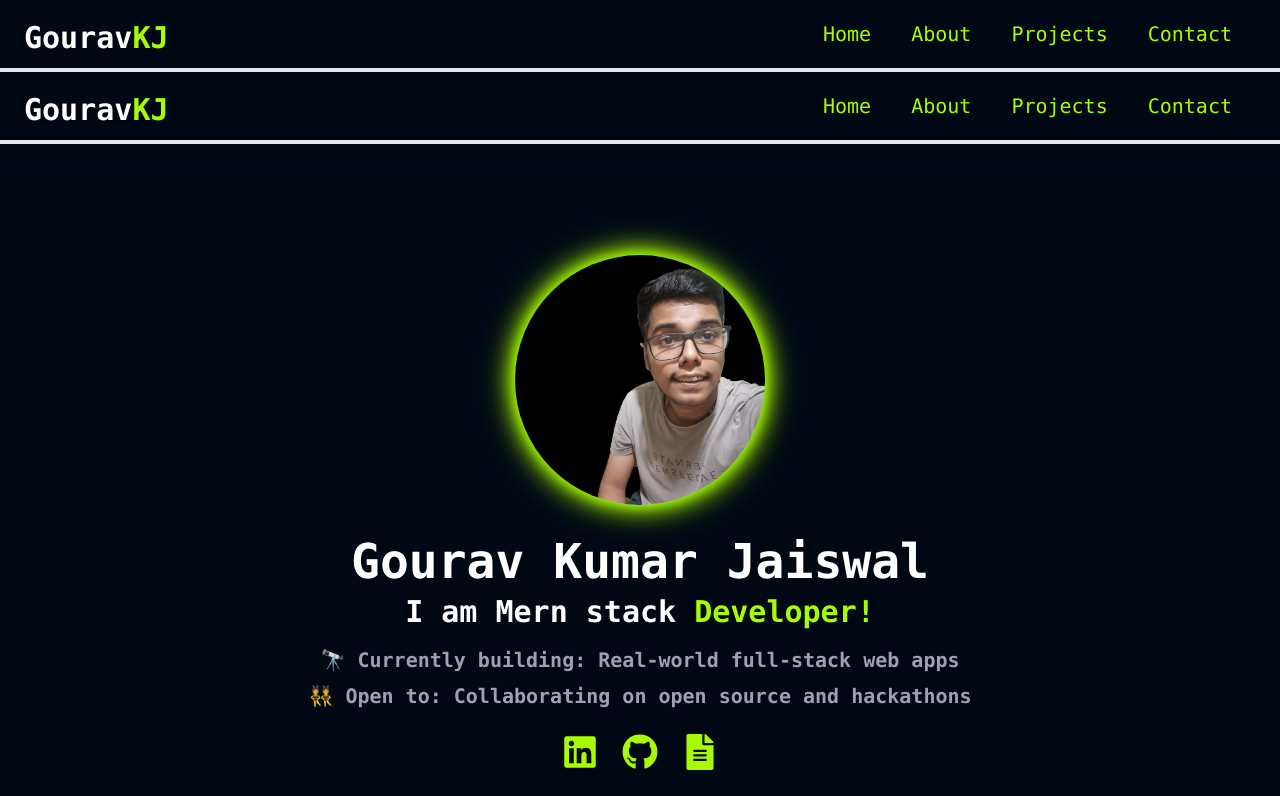
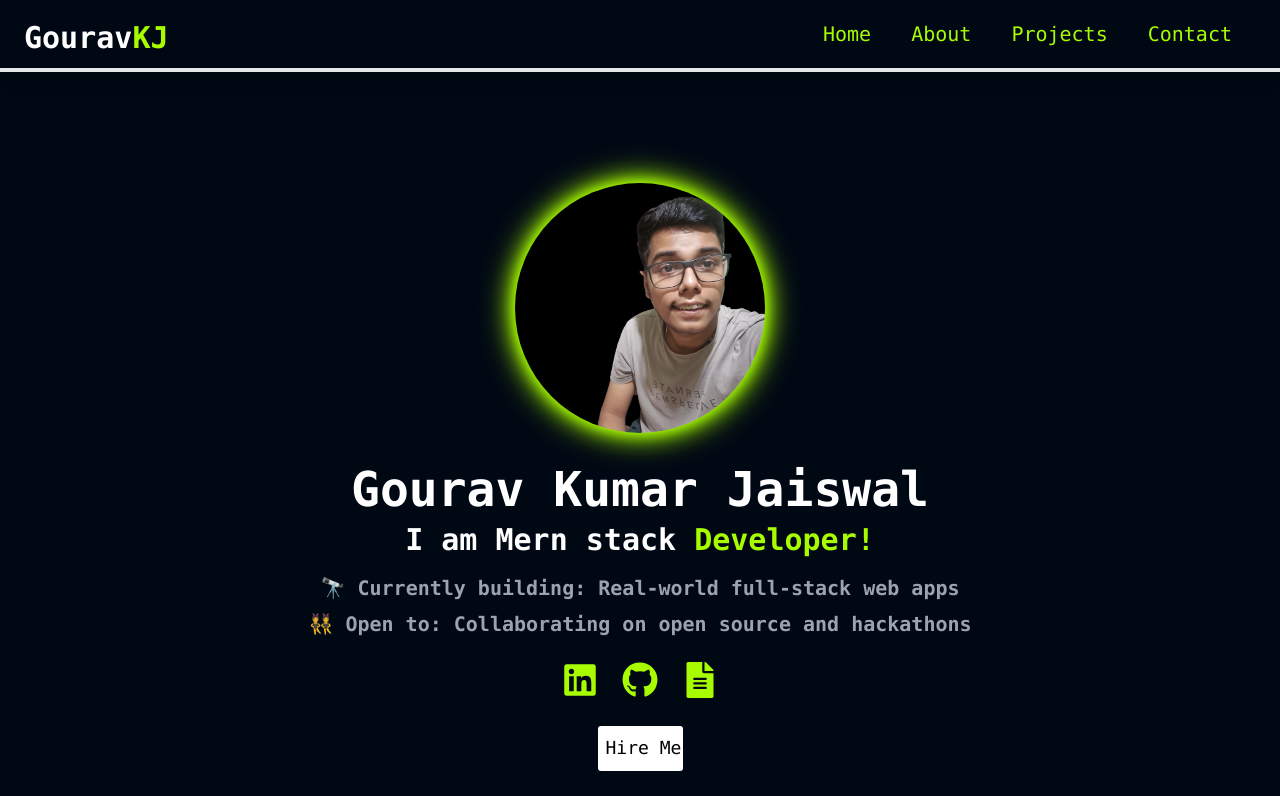
Before and after one commit to gouravKJ/portfolio1-frontend, a React (Create React App) app: page / in a window 1280 px wide. Shown: the top 796 px of the page. Built offline with nearby package versions, Linux system fonts and the light colour scheme.

Commit message:
Update dashboard.js

```diff
--- a/src/pages/dashboard.js
+++ b/src/pages/dashboard.js
@@ -13,7 +13,7 @@ import myphoto4 from '../assets/Screenshot 2025-07-09 131658.png';
 import AOS from 'aos';
 import { MdMail } from "react-icons/md";
 import {  toast } from 'react-toastify';
-import Navbar from '../components/navbar';
+
 
 
 
@@ -140,7 +140,7 @@ useEffect(()=>{
 
         return(
             <div className="bg-white">
-          <Navbar/>
+
                 <section id='intro' className="flex flex-col items-center justify-between pt-24 px-6 py-12 bg-[#000814] text-white scroll-mt-24">
                     <img  className='photo'src={myPhoto} title='photo'/>
                     <h1 className="mt-6 sm:mt-8 font-bold font-mono text-3xl sm:text-4xl md:text-5xl text-center md:text-left">
```
